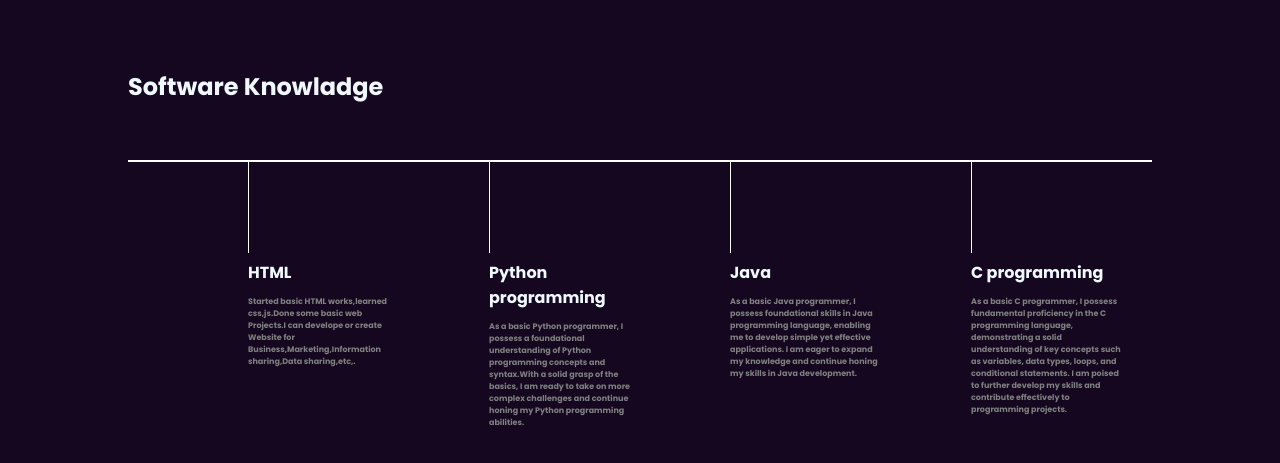
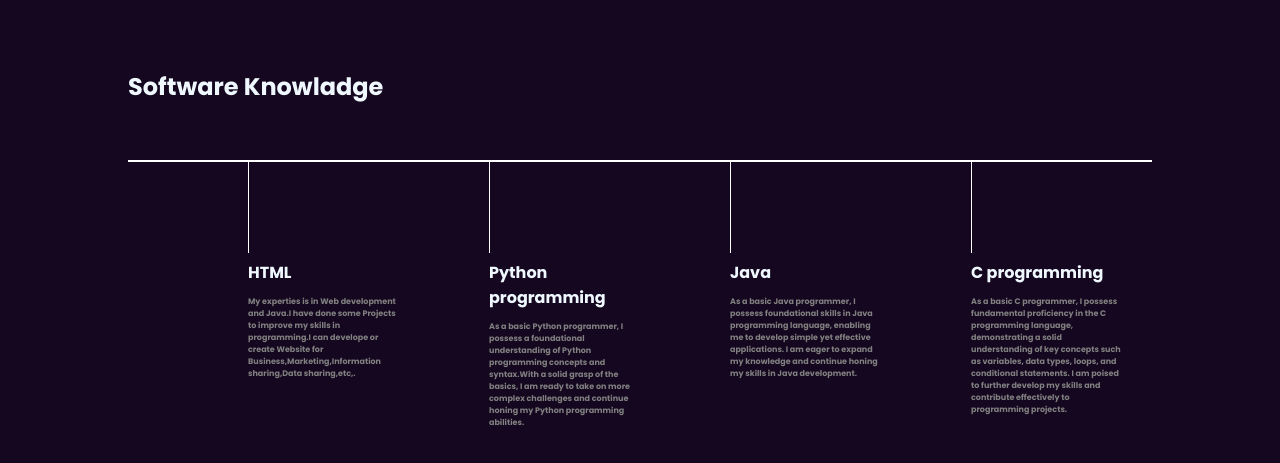
Before and after one commit to Krishnakumar-Naik/Website-projects, a website: page KK's Portfolio/portp.html in a window 1280 px wide. Shown: the part 483-946 px from the top of the page. Drawn offline with nearby package versions, Linux system fonts and the light colour scheme.

Commit message:
Update portp.html

```diff
--- a/KK's Portfolio/portp.html
+++ b/KK's Portfolio/portp.html
@@ -8,7 +8,7 @@
     <link rel="preconnect" href="https://fonts.gstatic.com" crossorigin>
     <link href="https://fonts.googleapis.com/css2?family=Poppins:ital,wght@0,700;1,400;1,900&display=swap"
         rel="stylesheet">
-    <title>KK,s Portfolio</title>
+    <title>I'm Krishnakumar Naik</title>
 </head>
 <style>
     * {
@@ -235,7 +235,7 @@
                         HTML
                     </div>
                     <div class="vertical-desc">
-                        Started basic HTML works,learned css,js.Done some basic web Projects.I can develope or create
+                        My experties is in Web  development and Java.I have done some Projects to improve my skills in programming.I can develope or create
                         Website for Business,Marketing,Information sharing,Data sharing,etc,.
                     </div>
                 </div>
```
